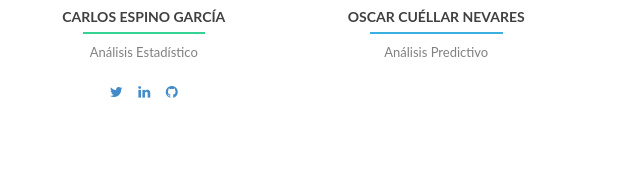
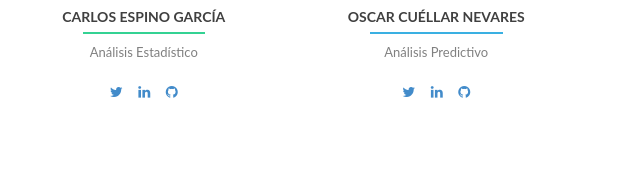
Before and after one commit to JosmanPS/dataton-1, a plain HTML site: page Dashboard/index.html in a window 1280 px wide. Shown: the part 2562-2733 px from the top of the page, 350-990 px from the left. Drawn offline with Linux system fonts and the light colour scheme.

Commit message:
Vínculos de Poi

```diff
--- a/Dashboard/index.html
+++ b/Dashboard/index.html
@@ -239,7 +239,11 @@
                                         </div>
                                     </div>
                                     <div class="social-icons">
-
+                                         <ul>
+                                            <li><a href=""><i class="fa fa-twitter"></i></a></li>
+                                            <li><a href=""><i class="fa fa-linkedin"></i></a></li>
+                                            <li><a href=""><i class="fa fa fa-github"></i></a></li>
+                                        </ul>
                                     </div>
                                 </div>
                             </div>
```
